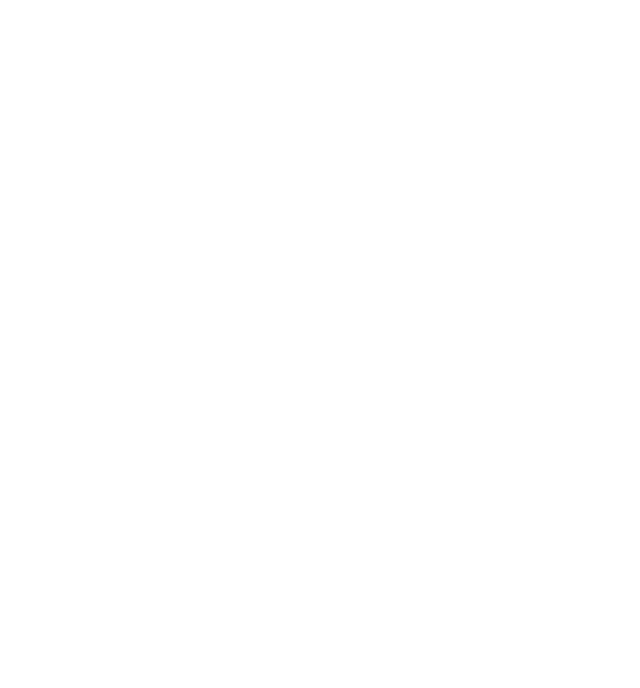
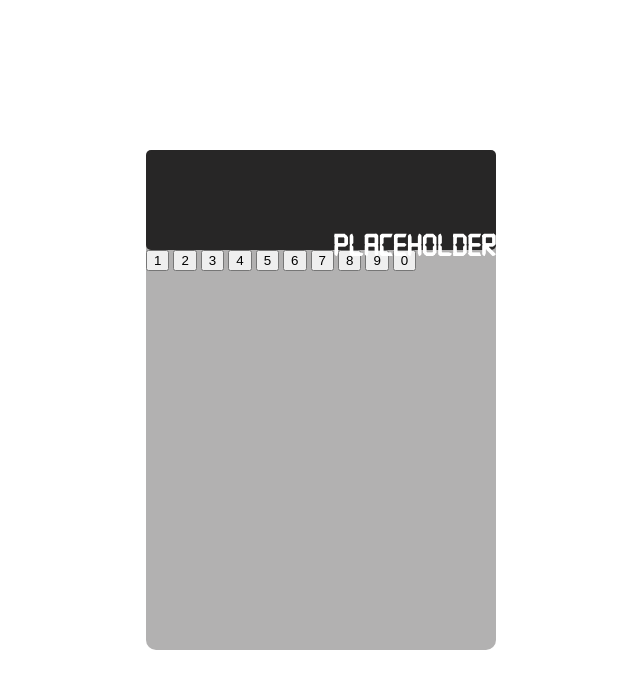
Before and after one commit to hussainalamin701/odin-calculator_ah.github.io, a plain HTML site: page index.html in a window 1280 px wide. Shown: the whole page, without its empty margins (319-959 px from the left). Drawn offline with Linux system fonts and the light colour scheme.

Commit message:
Added my files and did some inital work on the HTML and CSS of the calculator

```diff
--- a/index.html
+++ b/index.html
@@ -8,6 +8,24 @@
     <title>Document</title>
 </head>
 <body>
+
+    <div class="calc-main">
+        <div class="calc-top">
+            <p class="calc-result">Placeholder</p>
+        </div>
+        <div class="calc-buttons">
+            <button>1</button>
+            <button>2</button>
+            <button>3</button>
+            <button>4</button>
+            <button>5</button>
+            <button>6</button>
+            <button>7</button>
+            <button>8</button>
+            <button>9</button>
+            <button>0</button>
+        </div>
+    </div>
     <script src="javascript.js"></script>
 </body>
 </html>
--- a/styles.css
+++ b/styles.css
@@ -0,0 +1,48 @@
+@font-face {
+    font-family: 'Calc-text';
+    src: url(digital-7.ttf);
+}
+
+*{
+    box-sizing: border-box;
+}
+
+body{
+    box-sizing: inherit;
+}
+
+.calc-main{
+    background-color: rgb(178, 177, 177);
+    width: 350px;
+    height: 500px;
+
+    position: absolute;
+    top:0;
+    bottom: 0;
+    left: 0;
+    right: 0;
+    margin: auto;
+
+    border-radius: 10px;
+}
+
+.calc-top{
+    width: 100%;
+    background-color: rgb(39, 38, 38);
+    height: 20%;
+    border-radius: 5px;
+    position: relative;
+}
+
+.calc-result{
+    margin: 0;
+    padding: 0;
+    color: white;
+    font-weight: bold;
+    font-family: 'Calc-text', cursive;
+    font-size: 32px;
+
+    position: absolute;
+    right: 0;
+    bottom: 0;
+}
```
Also changed, not shown: digital-7.ttf (added).
